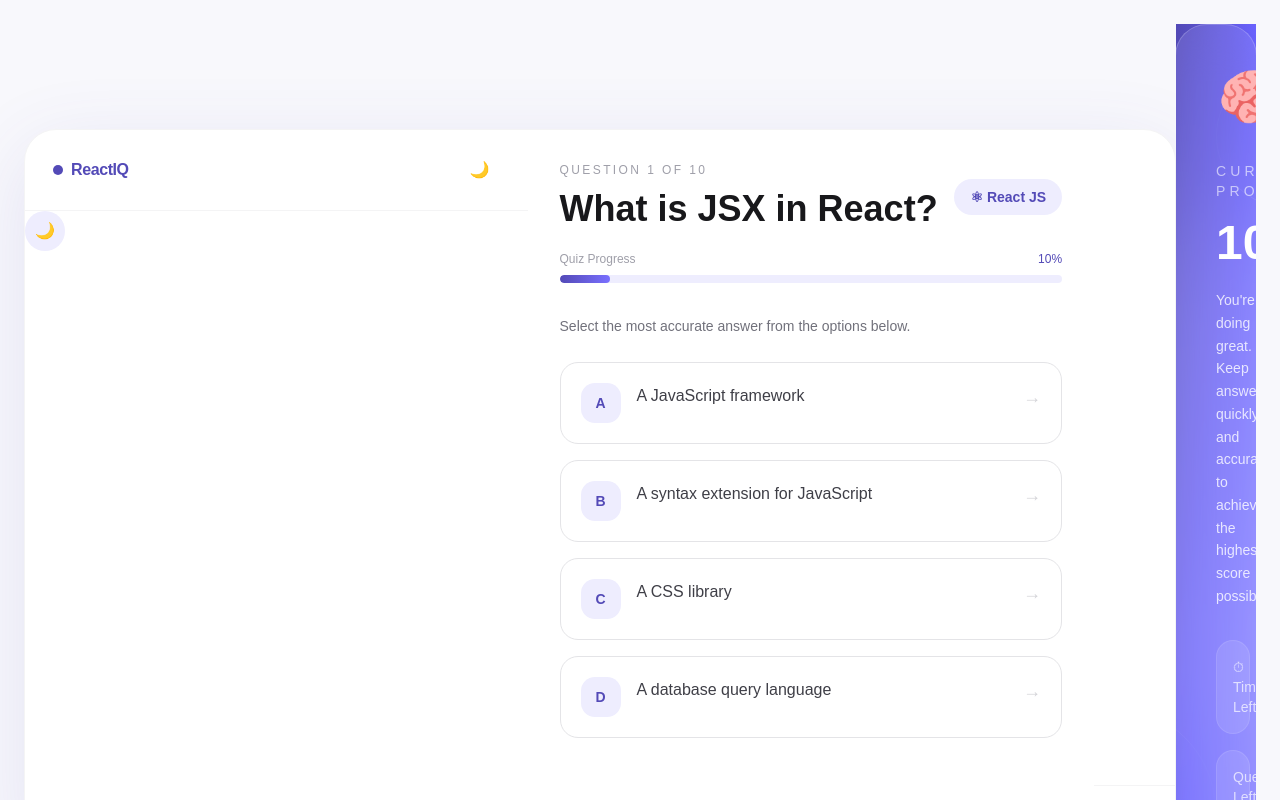
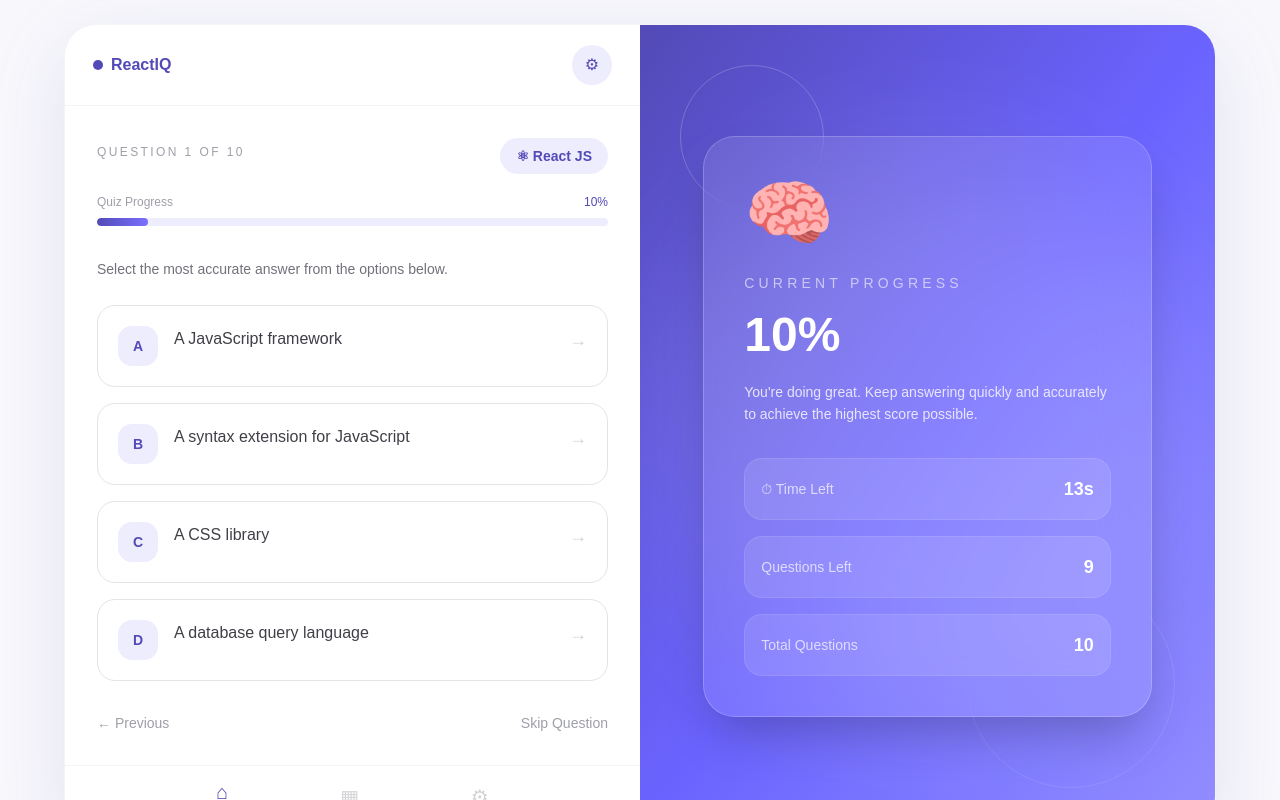
Before and after one commit to diyameghani26/react-quiz, a React (Vite) app: page / in a window 1280 px wide. Both pictures are taken after a click on the button "Start Quiz →". Shown: the top 800 px of the page. Built offline with nearby package versions, Linux system fonts and the light colour scheme.

Commit message:
updated question screen

```diff
--- a/src/components/QuestionScreen.jsx
+++ b/src/components/QuestionScreen.jsx
@@ -1,12 +1,12 @@
 import { useQuiz } from '@/context/QuizContext'
 import { questions } from '../data/questions'
 import { useState, useEffect } from 'react'
-import BottomNav from './BottomNav'
-import Navbar from './Navbar'
+
 const letters = ["A", "B", "C", "D"]
 
 const QuestionScreen = () => {
-  const { currentQ, handleAnswer, isDark, toggleTheme } = useQuiz()
+  const { currentQ, handleAnswer, isDark , toggleTheme} = useQuiz()
+
   const [timeLeft, setTimeLeft] = useState(15)
 
 useEffect(() => {
@@ -27,23 +27,43 @@ const QuestionScreen = () => {
   return (
 <div className={`min-h-screen flex items-center justify-center p-3 sm:p-6 ${isDark ? "bg-zinc-900" : "bg-[#F8F8FC]"}`}>
 
-      <div className={`w-full max-w-6xl min-h-[90vh] rounded-[2rem] overflow-hidden shadow-[0_20px_80px_rgba(83,74,183,0.12)] border flex flex-col lg:flex-row ${isDark ? "bg-zinc-800 border-zinc-700" : "bg-white border-zinc-100"}`}>
+      {/* Main Layout */}
+  {/* Main Layout */}
+<div className={`w-full max-w-6xl min-h-[90vh] rounded-[2rem] overflow-hidden shadow-[0_20px_80px_rgba(83,74,183,0.12)] border flex flex-col lg:flex-row ${
+  isDark ? "bg-zinc-800 border-zinc-700" : "bg-white border-zinc-100"
+}`}>
 
         {/* Left Side */}
         <div className="flex-1 flex flex-col">
 
-        <Navbar/>
+          {/* Navbar */}
+          <div className="flex items-center justify-between px-5 sm:px-7 py-5 border-b border-zinc-100">
 
-            {/* Timer mobile */}
-            <div className={`md:hidden flex items-center gap-2 px-4 py-2 rounded-full text-sm font-semibold ${timeLeft <= 5 ? "bg-red-100 text-red-500" : "bg-[#EEEDFE] text-[#534AB7]"}`}>
+            <div className="flex items-center gap-2">
+              <div className="w-2.5 h-2.5 rounded-full bg-[#534AB7]"></div>
+              <span className="text-sm sm:text-base font-semibold text-[#534AB7]">
+               ReactIQ
+              </span>
+            </div>
+
+
+
+  {/* Timer — mobile pe bhi dikhega */}
+  <div className={` md:hidden flex items-center gap-2 px-4 py-2 rounded-full text-sm font-semibold ${
+    timeLeft <= 5
+    ? "bg-red-100 text-red-500"
+    : "bg-[#EEEDFE] text-[#534AB7]"
+  }`}>
     ⏱ {timeLeft}s
   </div>
+
 
             <button
              onClick={toggleTheme}
             className="w-10 h-10 rounded-full bg-[#EEEDFE] flex items-center justify-center text-[#534AB7] hover:scale-105 transition">
-              {isDark ? "☀" : "🌙"}
+               {isDark ? "☀" : "⚙"}
             </button>
+
           </div>
 
           {/* Content */}
@@ -51,33 +71,46 @@ const QuestionScreen = () => {
 
             {/* Top Meta */}
             <div className="flex items-center justify-between gap-3 flex-wrap mb-5">
+
+
               <div>
                 <p className="text-xs uppercase tracking-[0.2em] text-zinc-400 font-medium mb-2">
                   Question {currentQ + 1} of {questions.length}
                 </p>
-                <h2 className={`text-2xl sm:text-4xl font-bold leading-tight max-w-2xl ${isDark ? "text-white" : "text-zinc-900"}`}>
-                  {questions[currentQ].question}
-                </h2>
+
+               <h2 className={`text-2xl sm:text-4xl font-bold leading-tight max-w-2xl ${
+  isDark ? "text-white" : "text-zinc-900"
+}`}></h2>
               </div>
+
               <div className="bg-[#EEEDFE] text-[#534AB7] text-xs sm:text-sm font-semibold px-4 py-2 rounded-full h-fit">
                 ⚛ React JS
               </div>
+
             </div>
 
             {/* Progress */}
             <div className="mb-8">
+
               <div className="flex items-center justify-between mb-2">
-                <span className="text-xs text-zinc-400">Quiz Progress</span>
+                <span className="text-xs text-zinc-400">
+                  Quiz Progress
+                </span>
+
                 <span className="text-xs font-medium text-[#534AB7]">
                   {Math.round(((currentQ + 1) / questions.length) * 100)}%
                 </span>
               </div>
+
               <div className="h-2 bg-[#EEEDFE] rounded-full overflow-hidden">
                 <div
-                  className="h-full bg-gradient-to-r from-[#534AB7] to-[#7A70FF] rounded-full transition-all duration-500"
-                  style={{ width: `${((currentQ + 1) / questions.length) * 100}%` }}
+                  className="h-full bg-linear-to-r from-[#534AB7] to-[#7A70FF] rounded-full transition-all duration-500"
+                  style={{
+                    width: `${((currentQ + 1) / questions.length) * 100}%`,
+                  }}
                 />
               </div>
+
             </div>
 
             {/* Hint */}
@@ -87,78 +120,148 @@ const QuestionScreen = () => {
 
             {/* Options */}
             <div className="grid gap-4">
+
               {questions[currentQ].options.map((option, index) => (
                 <button
                   key={option}
                   onClick={() => handleAnswer(option)}
-                  className={`group relative overflow-hidden border rounded-2xl p-4 sm:p-5 transition-all duration-300 hover:border-[#534AB7] hover:shadow-lg hover:shadow-[#534AB7]/10 hover:-translate-y-1 text-left ${isDark ? "bg-zinc-700 border-zinc-600" : "bg-white border-zinc-200"}`}
+                  className="group relative overflow-hidden bg-white border border-zinc-200 hover:border-[#534AB7] rounded-2xl p-4 sm:p-5 transition-all duration-300 hover:shadow-lg hover:shadow-[#534AB7]/10 hover:-translate-y-1 text-left"
                 >
+
+                  {/* Hover Glow */}
                   <div className="absolute inset-0 bg-gradient-to-r from-[#EEEDFE]/0 via-[#EEEDFE]/60 to-[#EEEDFE]/0 opacity-0 group-hover:opacity-100 transition-opacity"></div>
 
                   <div className="relative flex items-start gap-4">
+
+                    {/* Letter */}
                     <div className="w-10 h-10 rounded-xl bg-[#EEEDFE] text-[#534AB7] flex items-center justify-center font-semibold text-sm flex-shrink-0 group-hover:scale-110 transition-transform">
                       {letters[index]}
                     </div>
+
+                    {/* Text */}
                    <div className="flex-1">
-                      <p className={`text-sm sm:text-base leading-relaxed transition-colors ${isDark ? "text-zinc-200 group-hover:text-white" : "text-zinc-700 group-hover:text-zinc-900"}`}>
+  <p className={`text-sm sm:text-base leading-relaxed transition-colors ${
+    isDark ? "text-zinc-200 group-hover:text-white" : "text-zinc-700 group-hover:text-zinc-900"
+  }`}>
     {option}
   </p>
 </div>
-                    <div className="text-zinc-300 group-hover:text-[#534AB7] transition-colors text-lg">→</div>
+
+                    {/* Arrow */}
+                    <div className="text-zinc-300 group-hover:text-[#534AB7] transition-colors text-lg">
+                      →
+                    </div>
+
                   </div>
                 </button>
               ))}
+
             </div>
 
             {/* Bottom Actions */}
             <div className="mt-auto pt-8 flex items-center justify-between gap-3 flex-wrap">
-              <button className="text-sm text-zinc-400 hover:text-zinc-700 transition">← Previous</button>
-              <button className="text-sm text-zinc-400 hover:text-zinc-700 transition">Skip Question</button>
+
+              <button className="text-sm text-zinc-400 hover:text-zinc-700 transition">
+                ← Previous
+              </button>
+
+              <button className="text-sm text-zinc-400 hover:text-zinc-700 transition">
+                Skip Question
+              </button>
+
             </div>
 
           </div>
 
-    <BottomNav/>
+          {/* Bottom Nav */}
+          <div className="border-t border-zinc-100 px-4 py-3 bg-white mt-auto">
+            <div className="max-w-sm mx-auto flex justify-around items-center">
+
+              <button className="flex flex-col items-center gap-1">
+                <span className="text-[#534AB7] text-xl">⌂</span>
+                <div className="w-1.5 h-1.5 rounded-full bg-[#534AB7]"></div>
+              </button>
+
+              <button className="flex flex-col items-center gap-1">
+                <span className="text-zinc-300 text-xl">▦</span>
+              </button>
+
+              <button className="flex flex-col items-center gap-1">
+                <span className="text-zinc-300 text-xl">⚙</span>
+              </button>
+
+            </div>
+          </div>
 
         </div>
 
         {/* Right Side Desktop */}
-        <div className="hidden lg:flex flex-1 bg-linear-to-br from-[#534AB7] via-[#6B63FF] to-[#938DFF] relative overflow-hidden items-center justify-center">
-          <div className="absolute w-137.5 h-137.5 rounded-full bg-white/10 blur-3xl"></div>
+        <div className="hidden lg:flex flex-1 bg-gradient-to-br from-[#534AB7] via-[#6B63FF] to-[#938DFF] relative overflow-hidden items-center justify-center">
+
+          {/* Glow */}
+          <div className="absolute w-[550px] h-[550px] rounded-full bg-white/10 blur-3xl"></div>
+
+          {/* Floating Shapes */}
           <div className="absolute top-10 left-10 w-36 h-36 border border-white/20 rounded-full"></div>
           <div className="absolute bottom-10 right-10 w-52 h-52 border border-white/10 rounded-full"></div>
 
+          {/* Card */}
           <div className="relative z-10 bg-white/10 backdrop-blur-xl border border-white/20 rounded-[2rem] p-10 w-[78%] text-white shadow-2xl">
-            <div className="text-7xl mb-6">🧠</div>
-            <p className="text-sm uppercase tracking-[0.3em] text-white/60 mb-3">Current Progress</p>
+
+            <div className="text-7xl mb-6">
+              🧠
+            </div>
+
+            <p className="text-sm uppercase tracking-[0.3em] text-white/60 mb-3">
+              Current Progress
+            </p>
+
             <h3 className="text-5xl font-bold mb-4 leading-tight">
               {Math.round(((currentQ + 1) / questions.length) * 100)}%
             </h3>
+
             <p className="text-white/80 text-sm leading-relaxed mb-8">
-              You're doing great. Keep answering quickly and accurately to achieve the highest score possible.
+              You're doing great. Keep answering quickly and accurately
+              to achieve the highest score possible.
             </p>
 
+            {/* Stats */}
             <div className="space-y-4">
+
   <div className="bg-white/10 border border-white/10 rounded-2xl p-4 flex items-center justify-between">
     <span className="text-white/70 text-sm">⏱ Time Left</span>
     <span className={`font-semibold text-lg ${timeLeft <= 5 ? "text-red-300" : "text-white"}`}>
       {timeLeft}s
     </span>
   </div>
+
               <div className="bg-white/10 border border-white/10 rounded-2xl p-4 flex items-center justify-between">
-                <span className="text-white/70 text-sm">Questions Left</span>
-                <span className="font-semibold text-lg">{questions.length - (currentQ + 1)}</span>
+                <span className="text-white/70 text-sm">
+                  Questions Left
+                </span>
+
+                <span className="font-semibold text-lg">
+                  {questions.length - (currentQ + 1)}
+                </span>
               </div>
+
               <div className="bg-white/10 border border-white/10 rounded-2xl p-4 flex items-center justify-between">
-                <span className="text-white/70 text-sm">Total Questions</span>
-                <span className="font-semibold text-lg">{questions.length}</span>
+                <span className="text-white/70 text-sm">
+                  Total Questions
+                </span>
+
+                <span className="font-semibold text-lg">
+                  {questions.length}
+                </span>
               </div>
+
             </div>
+
           </div>
         </div>
 
       </div>
-
+    </div>
   )
 }
 
--- a/src/components/ResultScreen.jsx
+++ b/src/components/ResultScreen.jsx
@@ -159,7 +159,7 @@ const ResultScreen = () => {
               className={`rounded-3xl p-5 sm:p-6 mb-8 border transition-all duration-500 ${
                 isDark
                   ? "bg-[#221A36] border-[#31224F]"
-                  : "bg-gradient-to-br from-[#F7F6FF] to-[#EEEDFE] border-[#E5E2FF]"
+                  : "bg-linear-to-br from-[#F7F6FF] to-[#EEEDFE] border-[#E5E2FF]"
               }`}
             >
 
@@ -277,9 +277,9 @@ const ResultScreen = () => {
         </div>
 
         {/* Desktop Right */}
-        <div className="hidden lg:flex flex-1 bg-gradient-to-br from-[#534AB7] via-[#6C63FF] to-[#938DFF] relative overflow-hidden items-center justify-center">
+        <div className="hidden lg:flex flex-1 bg-linear-to-br from-[#534AB7] via-[#6C63FF] to-[#938DFF] relative overflow-hidden items-center justify-center">
 
-          <div className="absolute w-[600px] h-[600px] rounded-full bg-white/10 blur-3xl"></div>
+          <div className="absolute w-150 h-150 rounded-full bg-white/10 blur-3xl"></div>
 
           <div className="relative z-10 bg-white/10 backdrop-blur-xl border border-white/20 rounded-[2rem] p-10 w-[78%] text-white shadow-2xl">
 
```
Lines whose indentation alone changed are shown as unchanged.
